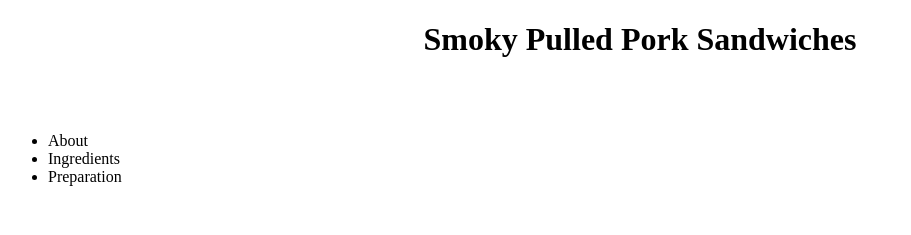
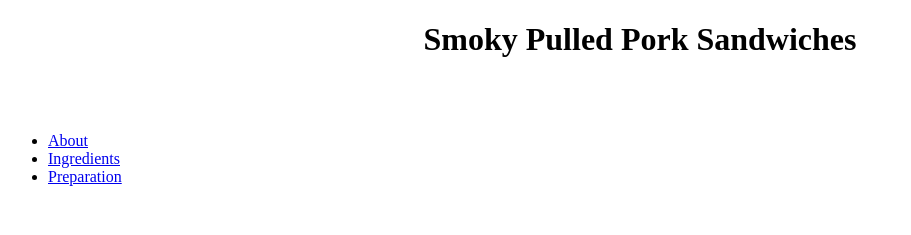
Before and after one commit to GGatti-Coding/Web-Development, a plain HTML site: page Labs/Lab2.html in a window 1280 px wide. Shown: the top 235 px of the page, without its empty margins (0-911 px from the left). Drawn offline with Linux system fonts and the light colour scheme; grey boxes are pictures that could not be loaded.

Commit message:
Finilized product

```diff
--- a/Labs/Lab2.html
+++ b/Labs/Lab2.html
@@ -20,20 +20,20 @@ Working Individually
         <nav>
             <h2 hidden>Navigation Bar</h2>
             <ul>
-                <li><a></a>About</li>
-                <li><a></a>Ingredients</li>
-                <li><a></a>Preparation</li>
+                <li><a href="#About">About</a></li>
+                <li><a href="#Ingredients">Ingredients</a></li>
+                <li><a href="#Preparation">Preparation</a></li>
             </ul>
         </nav>
     </header>
     <br><br>
     <img src = "https://www.foodista.com/sites/default/files/styles/recype/public/52920803499_ec64db6839_z.jpg" width="500" height="500" alt = "Image of a sandwich with pulled pork and a bit of onion peekin out">
 
-    <h2>About</h2>
+    <h2 id="About">About</h2>
     <p>This recipe makes a flavorful and tender pulled pork that pairs perfectly with the sweet and tangy sauce. Feel free to adjust the seasoning and sauce ingredients according to your taste preferences.</p>
 
     <br><br>
-    <h2>Ingredients</h2>
+    <h2 id="Ingredients">Ingredients</h2>
     <table>
         <thead>
             <tr>
@@ -106,7 +106,7 @@ Working Individually
     </table>
 
     <br><br>
-    <h2>Preparation</h2>
+    <h2 id="Preparation">Preparation</h2>
         <p>1. Preheat your oven to 300°F (150°C).<br>
             2. In a small bowl, combine all the ingredients for the dry rub. Mix well.<br>
             3. Pat the pork shoulder dry with paper towels. Then, generously rub the dry rub mixture all over the pork shoulder, making sure to cover all sides.<br>
```
